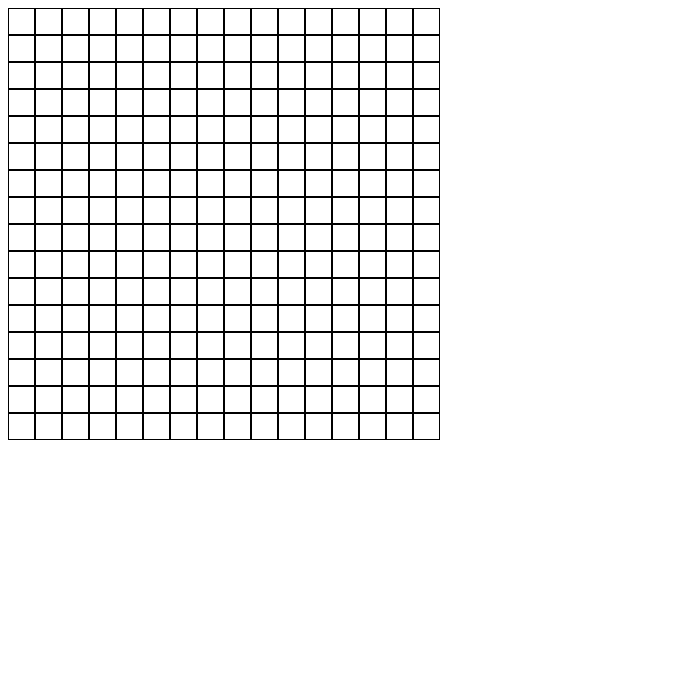
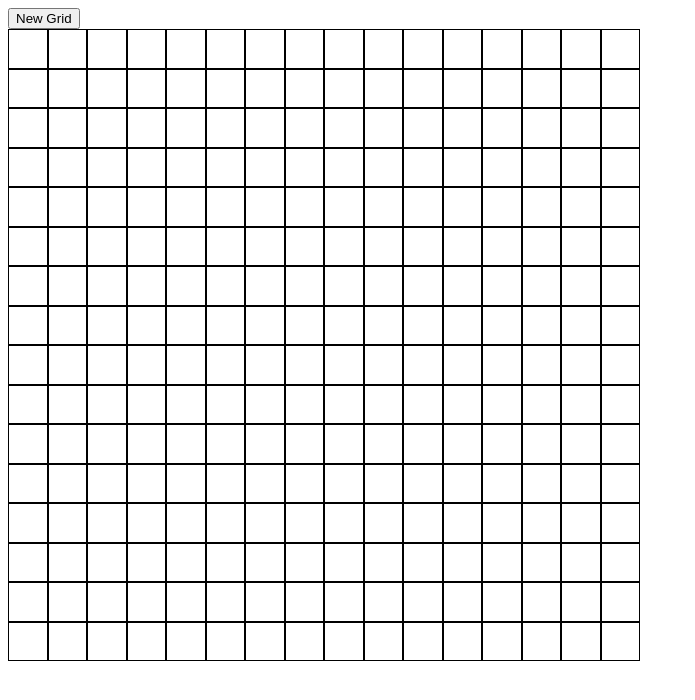
Before and after one commit to dsardinha/etch-a-sketch, a plain HTML site: page index.html in a window 1280 px wide. Shown: the whole page, without its empty margins (0-695 px from the left). Drawn offline with Linux system fonts and the light colour scheme.

Commit message:
Implement button for user to select grid side size

```diff
--- a/index.html
+++ b/index.html
@@ -8,6 +8,7 @@
     <script src="javascript.js" defer></script>
 </head>
 <body>
+    <button>New Grid</button>
     <div class="grid"></div>
 </body>
 </html>
--- a/javascript.js
+++ b/javascript.js
@@ -1,19 +1,45 @@
 const grid = document.querySelector('.grid');
+const btn = document.querySelector('button');
 
-for (let j = 0; j < 16; j++) {
-    const gridColumn = document.createElement('div');
-    gridColumn.classList.add('grid-column');
-    for (let i = 0; i < 16; i++) {
-        const square = document.createElement('div');
-        square.classList.add('square');
-        gridColumn.appendChild(square);
-    }
-    grid.appendChild(gridColumn);
+let gridSideSize = 16;
+
+const squareHover = () => {
+    const squares = document.querySelectorAll('.square')
+    squares.forEach((square) => {
+        square.addEventListener('mouseover', () => {
+            square.classList.add('square-hover');
+        })
+    })
 }
 
-const squares = document.querySelectorAll('.square')
-squares.forEach((square) => {
-    square.addEventListener('mouseover', () => {
-        square.classList.add('square-hover');
+const createGrid = (gridSizeSize = 16) => {
+    for (let j = 0; j < gridSizeSize; j++) {
+        const gridColumn = document.createElement('div');
+        gridColumn.classList.add('grid-column');
+        for (let i = 0; i < gridSizeSize; i++) {
+            const square = document.createElement('div');
+            square.classList.add('square');
+            square.style.width = 600 / gridSizeSize + "px";
+            square.style.height = 600 / gridSizeSize + "px";
+            gridColumn.appendChild(square);
+        }
+        grid.appendChild(gridColumn);
+    }
+    squareHover();
+}
+
+const deleteGrid = () => {
+    const gridColumns = document.querySelectorAll('.grid-column');
+    gridColumns.forEach((gridColumn) => {
+        grid.removeChild(gridColumn);
     })
+    grid.removeChild
+}
+
+btn.addEventListener('click', () => {
+    gridSideSize = Number(prompt('Please select the number of squares per side for the new grid.'));
+    deleteGrid();
+    createGrid(gridSideSize);
 })
+
+createGrid(16);
--- a/styles.css
+++ b/styles.css
@@ -1,10 +1,10 @@
 .grid {
     display: flex;
+    width: 600px;
+    height: 600px;
 }
 
 .square {
-    width: 25px;
-    height: 25px;
     border: 1px solid black;
 }
 
```
